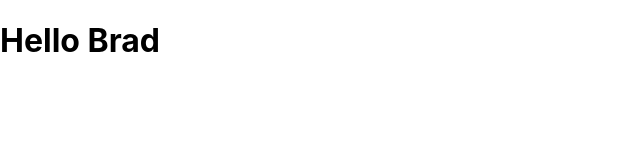
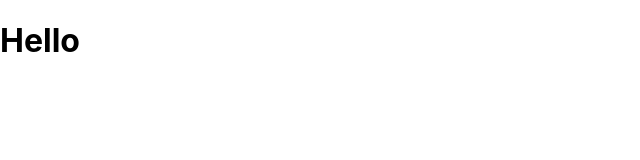
Before and after one commit to Sibints2000/React-Task-Tracker-Project, a React (Create React App) app: page / in a window 1280 px wide. Shown: the top 160 px of the page, without its empty margins (0-640 px from the left). Built offline with nearby package versions, Linux system fonts and the light colour scheme; the HTML template or start-up script is replaced by a standard one.

Commit message:
Fifth Commit

```diff
--- a/src/App.js
+++ b/src/App.js
@@ -1,9 +1,7 @@
 function App() {
-  const name ='Brad'
-
   return (
     <div className="container">
-      <h1>Hello {name}</h1>
+      <h1>Hello </h1>
     </div>
   );
 }
```
